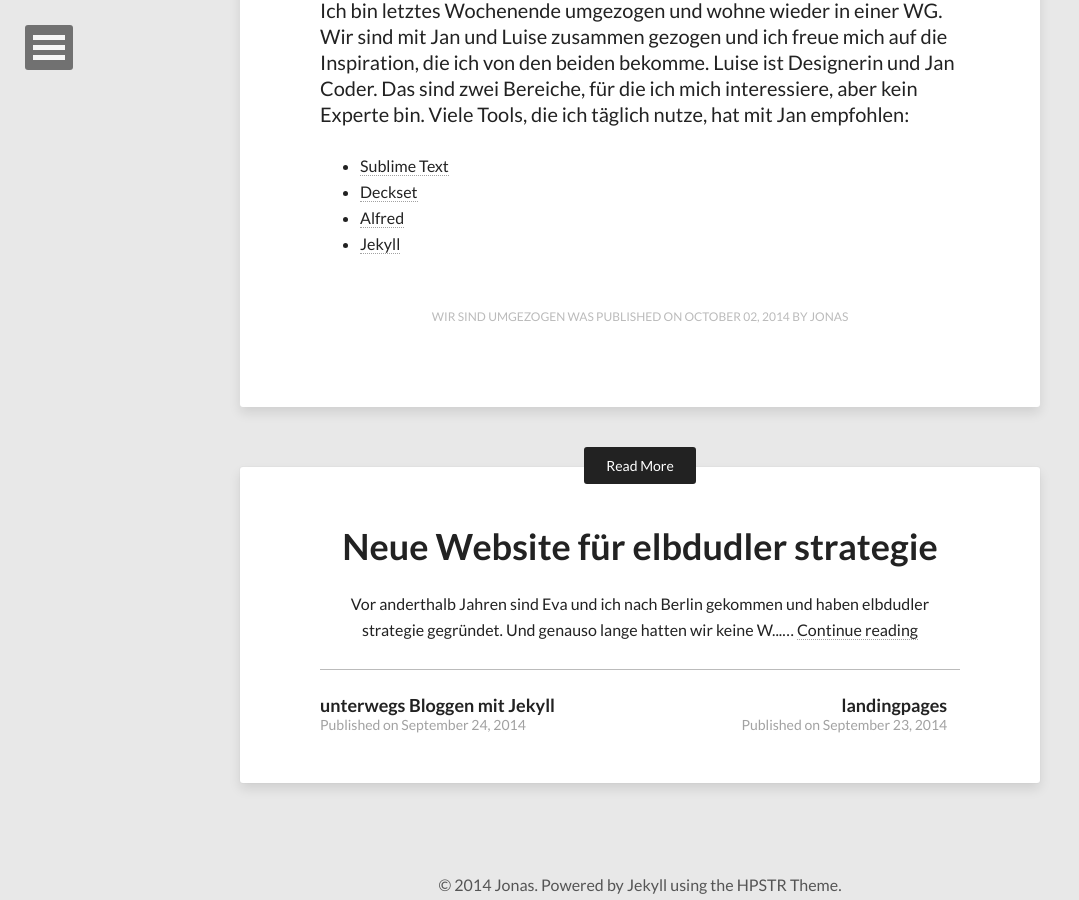
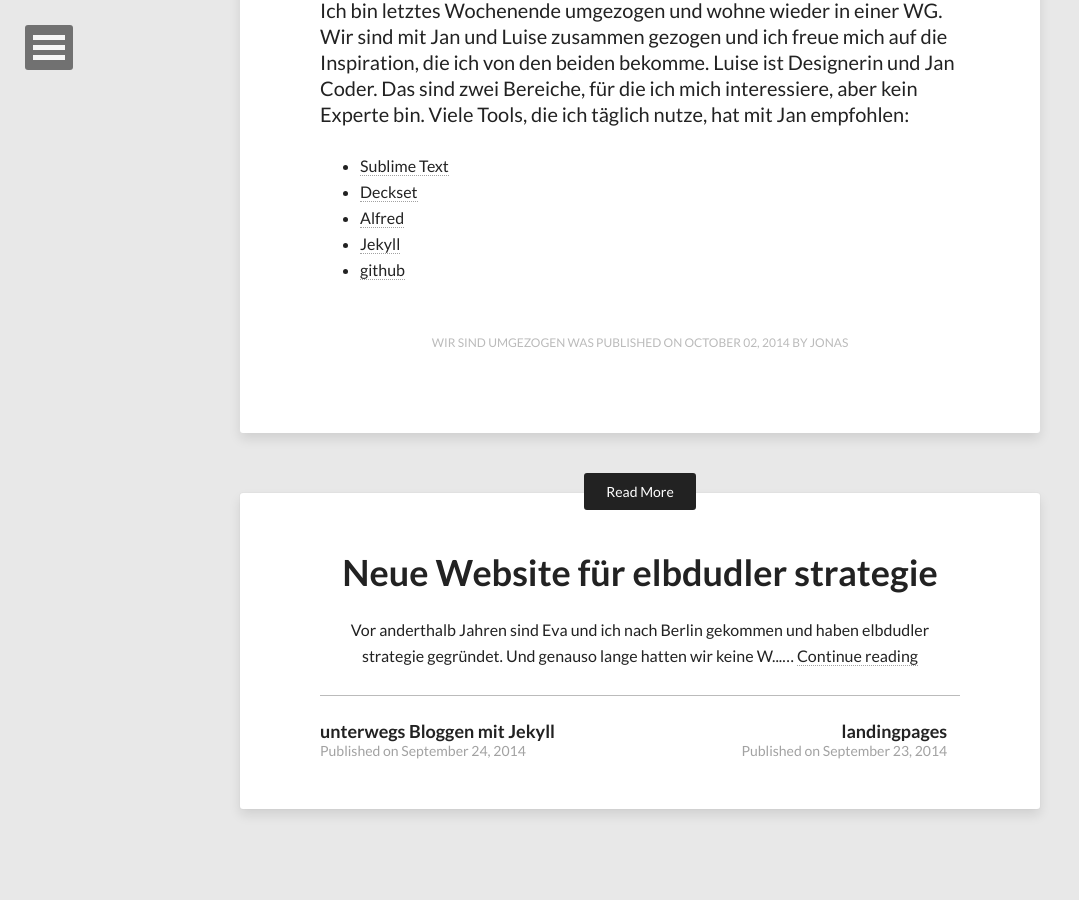
Before and after one commit to jonas28/jonas28.github.io, a Jekyll site: the page built from _posts/2014-10-02-umzug.md, in a window 1280 px wide and 900 px high, scrolled down 523 px. Shown: the whole window, without its empty margins (0-1079 px from the left). Built offline with Jekyll 4.4.1, drawn with Linux system fonts in a browser that asks for light colours; nearby versions of some CDN libraries.

Commit message:
Blogpost #4: update

```diff
--- a/_posts/2014-10-02-umzug.md
+++ b/_posts/2014-10-02-umzug.md
@@ -14,3 +14,4 @@ Ich bin letztes Wochenende umgezogen und wohne wieder in einer WG. Wir sind mit
 - [Deckset](http://decksetapp.com/)
 - [Alfred](http://www.alfredapp.com/)
 - [Jekyll](http://jekyllrb.com/)
+- [github](github.com)
```
